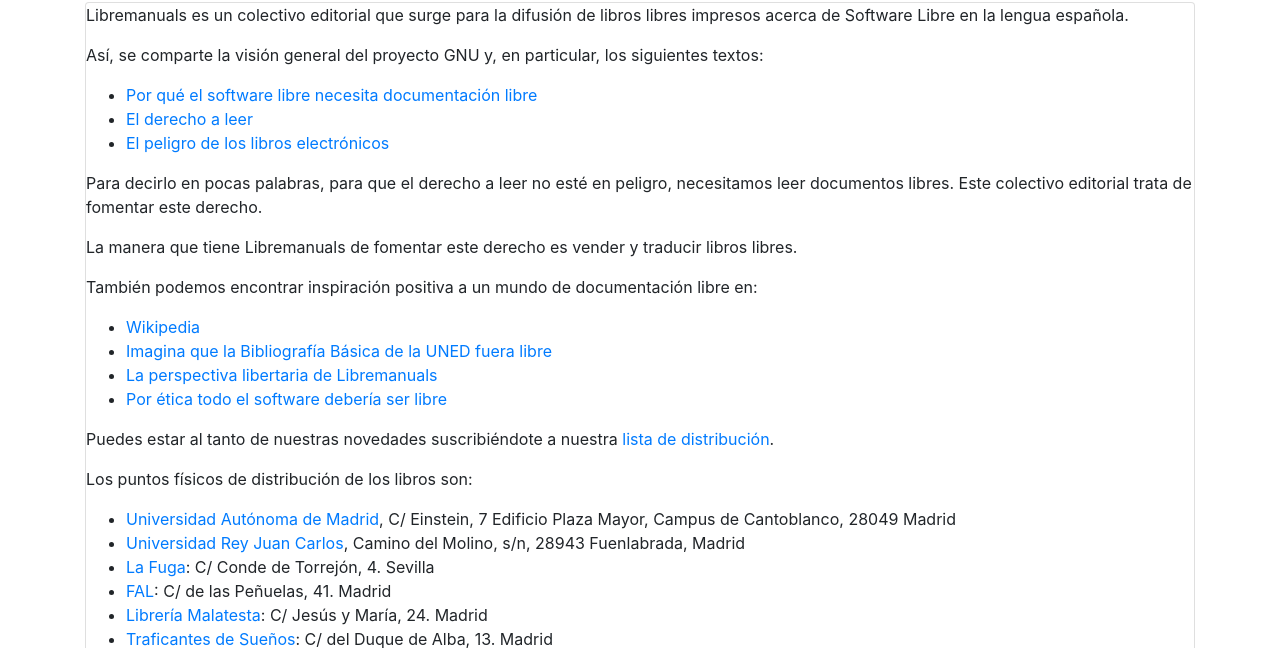
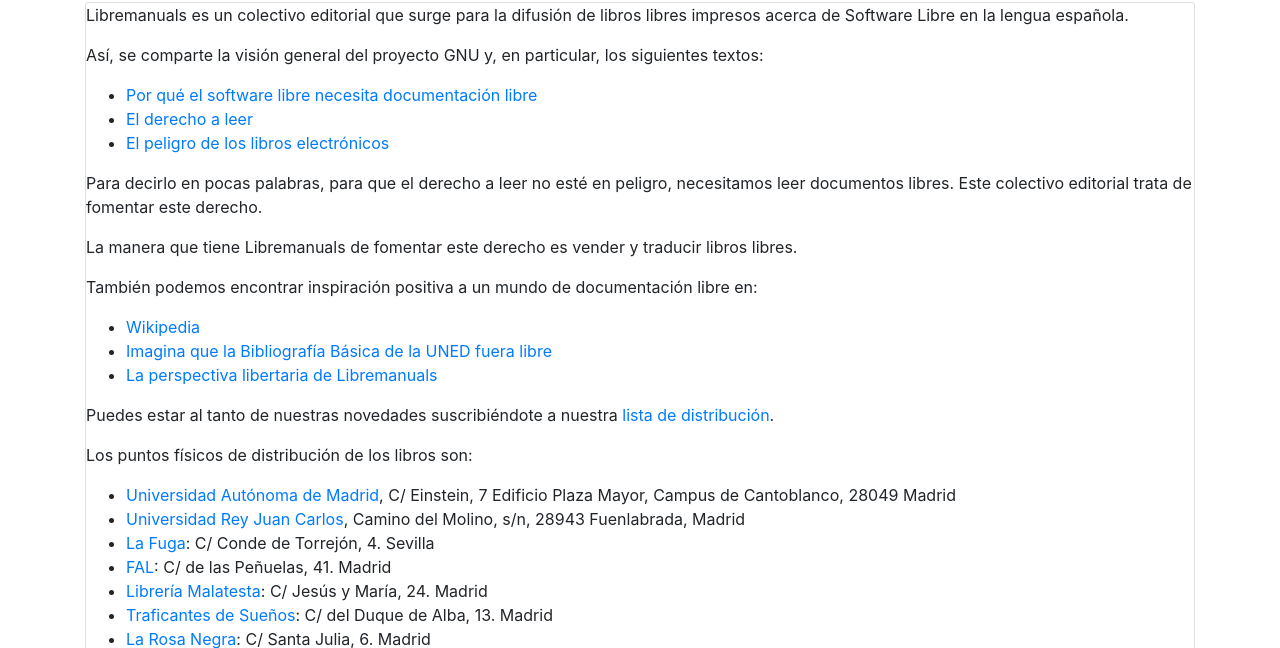
Before and after one commit to jorgesumle/libremanuals.github.io, a website: page acerca.html in a window 1280 px wide. Shown: the part 150-798 px from the top of the page. Drawn offline with Linux system fonts and the light colour scheme.

Commit message:
acerca.html: commenting www.onemagazine.es

```diff
--- a/acerca.html
+++ b/acerca.html
@@ -95,7 +95,7 @@
 	      <li><a href="https://www.wikipedia.org/">Wikipedia</a></li>
 	      <li><a href="http://davidam.com/docu/ImaginaGFDL/">Imagina que la Bibliografía Básica de la UNED fuera libre</a></li>
 	      <li><a href="perspectiva-libertaria.html">La perspectiva libertaria de Libremanuals</a></li>
-	      <li><a href="http://www.onemagazine.es/david-arroyo-menendez-software-libre-hackmeeting-libros-gnu-richard-stallman">Por ética todo el software debería ser libre</a></li>
+<!--	      <li><a href="http://www.onemagazine.es/david-arroyo-menendez-software-libre-hackmeeting-libros-gnu-richard-stallman">Por ética todo el software debería ser libre</a></li> -->
 	    </ul>
 
 	    <p class="card-text">
```
